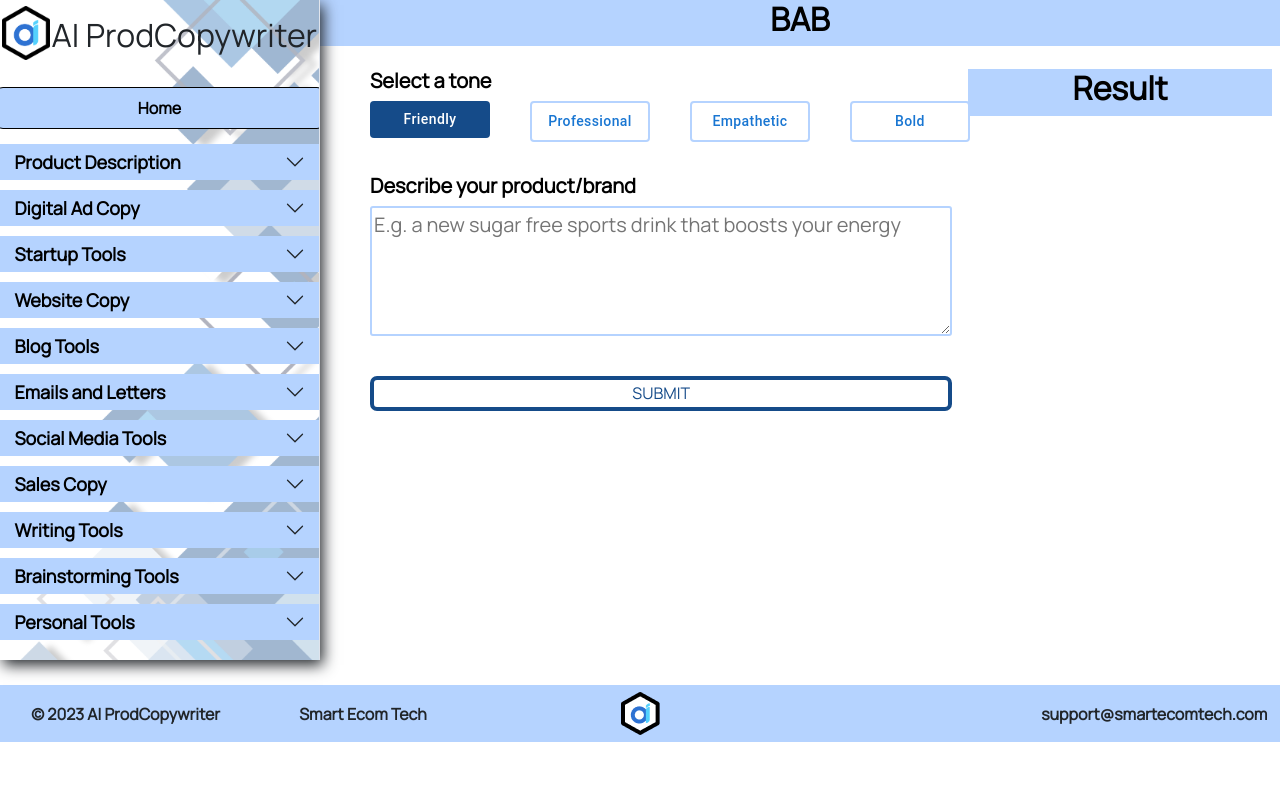
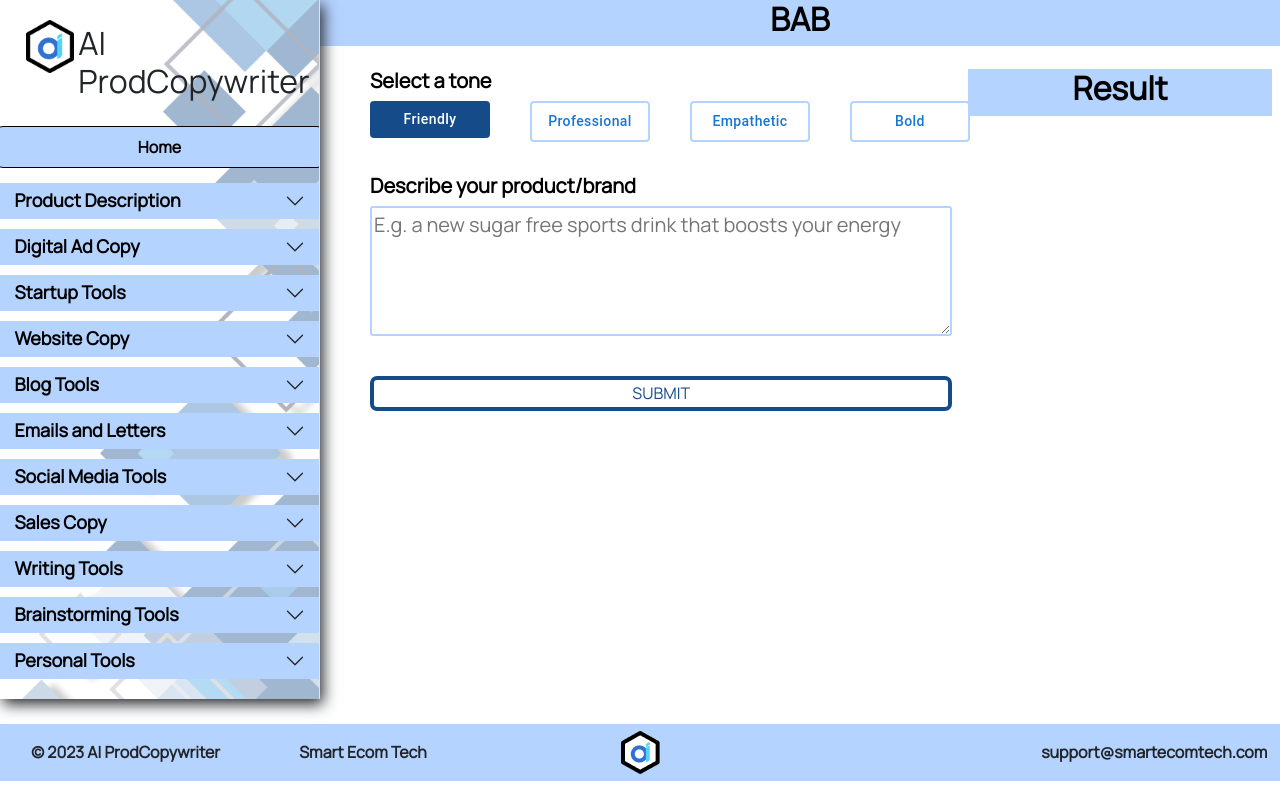
Before and after one commit to Global-e-brand/AIProdcopywriter, a React (Create React App) app in the folder frontend/: page /bab in a window 1280 px wide. Built offline with nearby package versions, Linux system fonts and the light colour scheme.

Commit message:
header logo fixes

```diff
--- a/frontend/src/HeaderLogo.jsx
+++ b/frontend/src/HeaderLogo.jsx
@@ -3,22 +3,24 @@ import { logo, sidebckgnd } from "./assets";
 import "../src/App.css";
 import { Link } from "react-router-dom";
 import "./HeaderLogo.css";
+import { Grid } from "@mui/material";
 
 
 
 function HeaderLogo() {
   return (
-      <div
-        style={{
-          display: "flex",
-          justifyContent: "space-evenly",
-        }}
-      >
-        <img
-          src={logo}
-          style={{ width: "15%", height: "30%", marginTop: "2%" }}
-        />
+      <div className="hd-logo">
+        <Grid container>
+        <Grid xs={2} sm={2} md={2} >
+        <img src={logo} />
+        </Grid>
+        <Grid xs={10} sm={10} md={10}>
         <h2 className="lg-title">AI ProdCopywriter</h2>
+        </Grid>
+
+        </Grid>
+
+
       </div>
 
   );
--- a/frontend/src/components/Form/form.css
+++ b/frontend/src/components/Form/form.css
@@ -193,8 +193,18 @@ h1.text-status {
   margin-top: 10px;
   color: #fff;
 }
+.hd-logo {
+  display: flex;
+  justify-content: inherit;
+}
+.hd-logo img {
+  display: flex;
+  width: 3rem;
+  height: 30;
+  margin: 20px 20px 0px 26px;
+}
 .lg-title {
-  margin-top: 16px;
+  margin: 24px 10px 0 25px !important;
 }
 
 .tone-btn {
```
